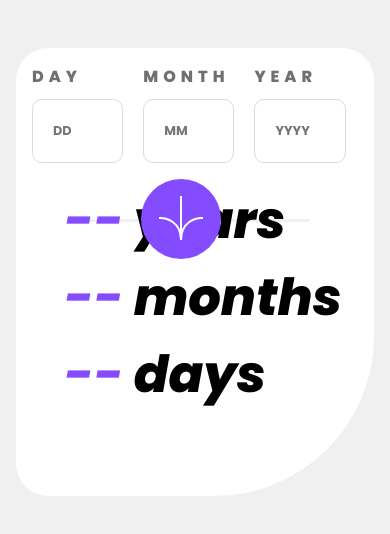
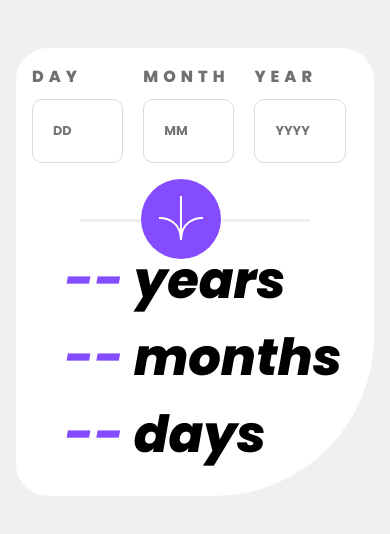
Before and after one commit to austin5141/age-calculator-app-main, a React (Vite) app: page / in a window 390 px wide. Shown: the top 534 px of the page. Built offline with nearby package versions, Linux system fonts and the light colour scheme.

Commit message:
Update App.css

```diff
--- a/src/App.css
+++ b/src/App.css
@@ -147,4 +147,8 @@ strong {
     width:5rem;
     height:5rem;
   }
+
+  .results {
+    bottom:20px;
+  }
 }
```
